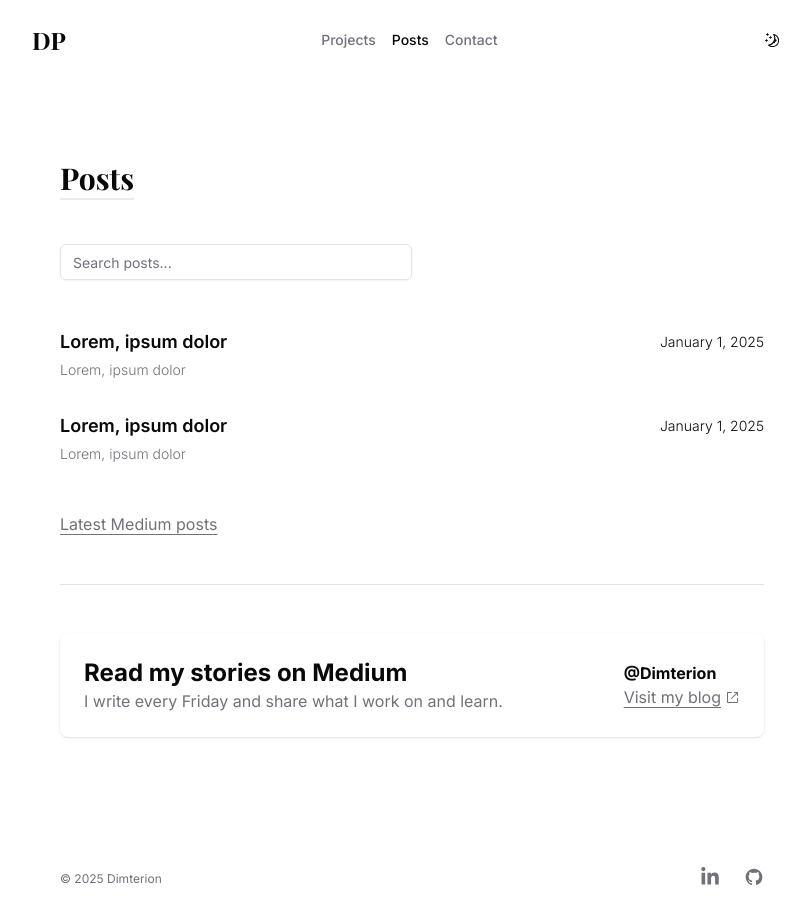
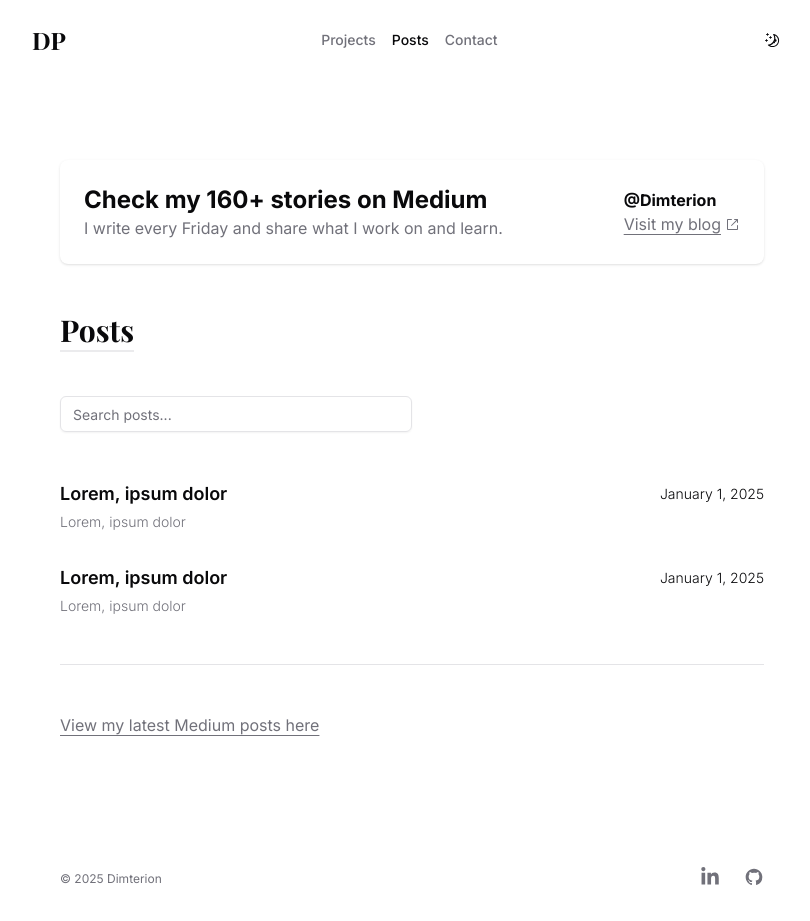
Before and after one commit to Dimterion/personal-site, a Next.js app: page /posts in a window 1280 px wide. Shown: the whole page, without its empty margins (228-1038 px from the left). Built offline with nearby package versions, Linux system fonts and the light colour scheme; a web font is replaced by a local one.

Commit message:
adjust profile links

```diff
--- a/app/medium-posts/page.tsx
+++ b/app/medium-posts/page.tsx
@@ -26,7 +26,7 @@ export default function MediumPostsPage() {
       </Link>
       <hr className="my-12"></hr>
       <ProfileLink
-        heading="Read my stories on Medium"
+        heading="Check my 160+ stories on Medium"
         text="I write every Friday and share what I work on and learn."
         link="https://medium.com/@dimterion"
         linkText="Visit my blog"
--- a/app/page.tsx
+++ b/app/page.tsx
@@ -10,11 +10,18 @@ export default function HomePage() {
       <RecentProjects />
       <RecentPosts />
       <ProfileLink
-        heading="Read my stories on Medium"
+        heading="Check my 160+ stories on Medium"
         text="I write every Friday and share what I work on and learn."
         link="https://medium.com/@dimterion"
         linkText="Visit my blog"
       />
+      <br></br>
+      <ProfileLink
+        heading="View my GitHub profile"
+        text="I code every day and keep most of my repos open."
+        link="https://github.com/Dimterion"
+        linkText="Visit my GitHub"
+      />
     </section>
   );
 }
--- a/app/posts/[slug]/page.tsx
+++ b/app/posts/[slug]/page.tsx
@@ -110,7 +110,7 @@ export default async function PostPage({
       </main>
       <hr className="my-10"></hr>
       <ProfileLink
-        heading="Read my stories on Medium"
+        heading="Check my 160+ stories on Medium"
         text="I write every Friday and share what I work on and learn."
         link="https://medium.com/@dimterion"
         linkText="Visit my blog"
--- a/app/posts/page.tsx
+++ b/app/posts/page.tsx
@@ -13,21 +13,21 @@ export default async function PostsPage() {
 
   return (
     <section className="container max-w-3xl pb-24 pt-40">
-      <h1 className="title mb-12">Posts</h1>
+      <ProfileLink
+        heading="Check my 160+ stories on Medium"
+        text="I write every Friday and share what I work on and learn."
+        link="https://medium.com/@dimterion"
+        linkText="Visit my blog"
+      />
+      <h1 className="title my-12">Posts</h1>
       <PostsWithSearch posts={posts} />
+      <hr className="mt-12"></hr>
       <Link
         href="/medium-posts"
         className="mt-12 inline-flex items-center gap-1 text-sm text-muted-foreground underline underline-offset-4 transition-colors hover:text-foreground sm:text-base"
       >
-        Latest Medium posts
+        View my latest Medium posts here
       </Link>
-      <hr className="my-12"></hr>
-      <ProfileLink
-        heading="Read my stories on Medium"
-        text="I write every Friday and share what I work on and learn."
-        link="https://medium.com/@dimterion"
-        linkText="Visit my blog"
-      />
     </section>
   );
 }
--- a/app/projects/page.tsx
+++ b/app/projects/page.tsx
@@ -12,15 +12,14 @@ export default async function ProjectsPage() {
 
   return (
     <section className="container max-w-3xl pb-24 pt-40">
-      <h1 className="title mb-12">Projects</h1>
-      <Projects projects={projects} />
-      <hr className="my-12"></hr>
       <ProfileLink
         heading="View my GitHub profile"
         text="I code every day and keep most of my repos open."
         link="https://github.com/Dimterion"
         linkText="Visit my GitHub"
       />
+      <h1 className="title my-12">Projects</h1>
+      <Projects projects={projects} />
     </section>
   );
 }
```
